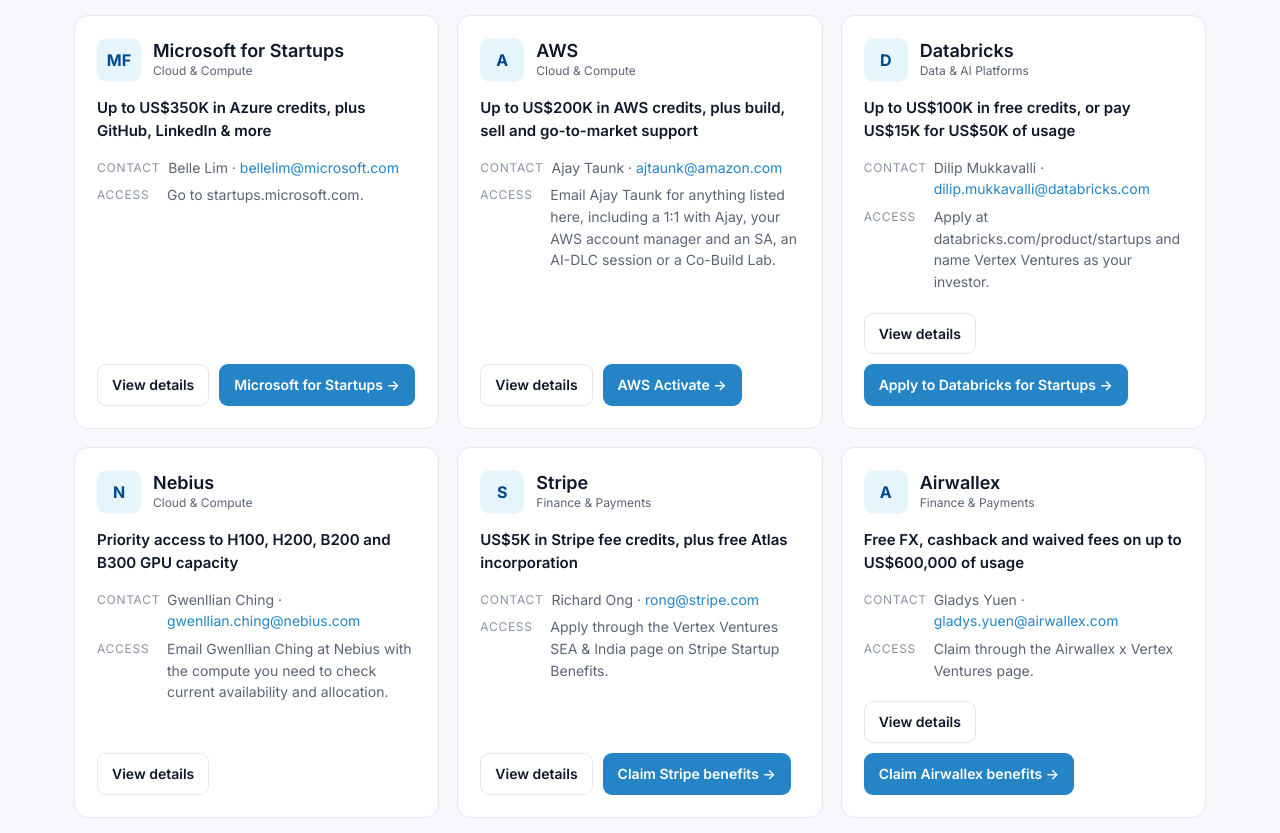
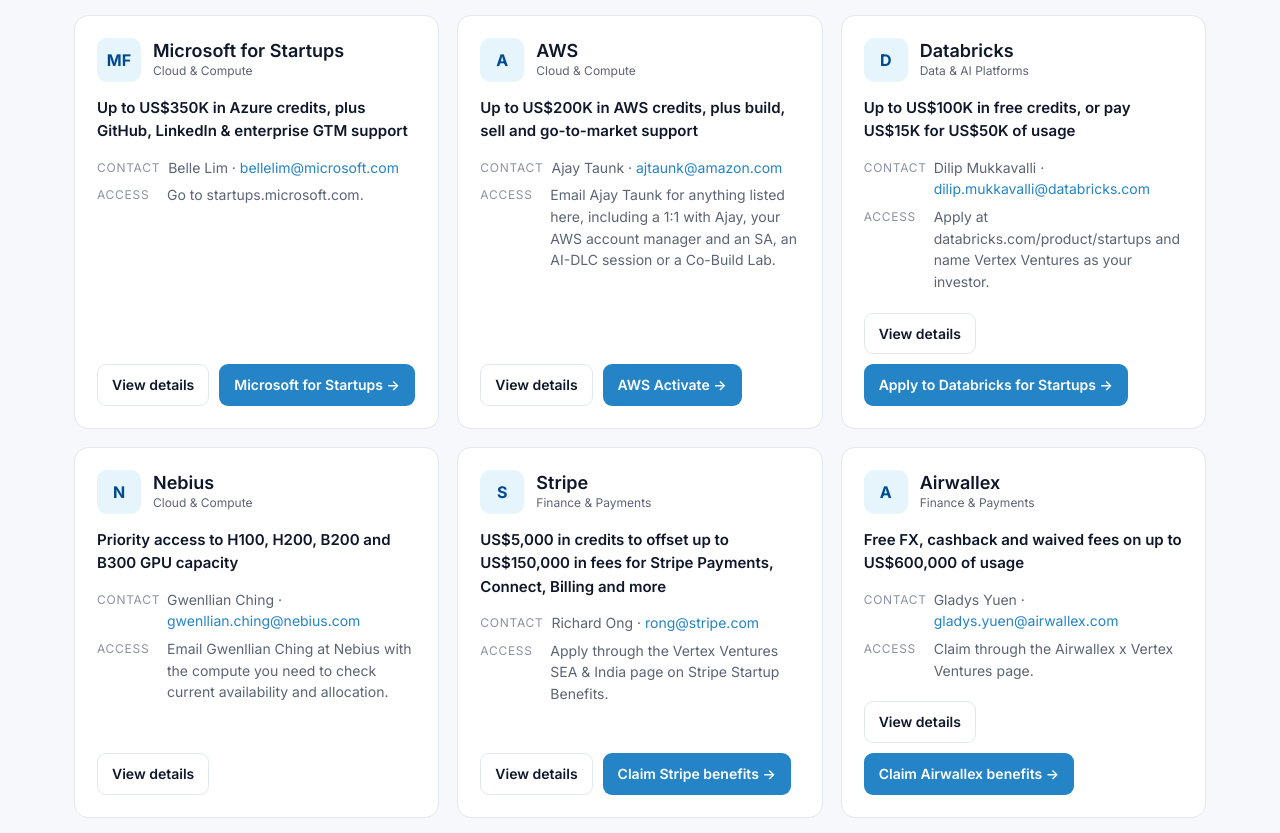
Before and after one commit to vertexventures-seai/perks, a plain HTML site: page index.html in a window 1280 px wide. Shown: the part 1045-1878 px from the top of the page. Drawn offline with Linux system fonts and the light colour scheme.

Commit message:
Add files via upload

```diff
--- a/index.html
+++ b/index.html
@@ -272,17 +272,14 @@ const PARTNERS = [
     name: "Microsoft for Startups",
     domain: "microsoft.com",
     category: "Cloud & Compute",
-    headline: "Up to US$350K in Azure credits, plus GitHub, LinkedIn & more",
+    headline: "Up to US$350K in Azure credits, plus GitHub, LinkedIn & enterprise GTM support",
     perks: [
       "Up to US$350,000 in Azure credits to build across cloud and AI, with the flexibility to use a broad choice of eligible leading AI models through Microsoft Foundry",
       "Expert technical guidance from Microsoft to help you architect, build and scale on Azure",
-      "Additional benefits across GitHub Enterprise, LinkedIn Premium, Microsoft apps and more"
+      "Additional benefits across GitHub Enterprise, LinkedIn Premium, Microsoft apps and more",
+      "Opportunities to grow your revenue through Microsoft: eligible startups can tap into Microsoft Marketplace and co-sell opportunities to reach a customer ecosystem that includes 95% of the Fortune 500"
     ],
     sections: [
-      { title: "Beyond credits", items: [
-        "Explore opportunities to grow your revenue through Microsoft.",
-        "Eligible startups can tap into Microsoft Marketplace and co-sell opportunities to reach a customer ecosystem that includes 95% of the Fortune 500."
-      ]},
       { title: "Also worth exploring", items: [
         "<a href=\"https://learn.microsoft.com/en-us/startups/benefits/azure-credits/use-azure-credits\" target=\"_blank\" rel=\"noopener\">Best way to use your credits</a>",
         "<a href=\"https://learn.microsoft.com/en-us/startups/build/getting-started/foundry-model-sponsorship-coverage\" target=\"_blank\" rel=\"noopener\">Models covered under startup credits</a>",
@@ -426,9 +423,9 @@ const PARTNERS = [
     name: "Stripe",
     domain: "stripe.com",
     category: "Finance & Payments",
-    headline: "US$5K in Stripe fee credits, plus free Atlas incorporation",
+    headline: "US$5,000 in credits to offset up to US$150,000 in fees for Stripe Payments, Connect, Billing and more",
     perks: [
-      "US$5,000 in credits to offset fees for Stripe Payments, Connect, Billing and more",
+      "US$5,000 in credits to offset up to US$150,000 in fees for Stripe Payments, Connect, Billing and more",
       "Limited-time capped pricing on Stripe Invoicing (Starter 0.4% or Plus 0.5%), up to US$10 per paid invoice for the first year",
       "Free incorporation with Stripe Atlas (US$500 value)",
       "A pricing review once you reach US$100,000 MRR for 3 consecutive months",
```
